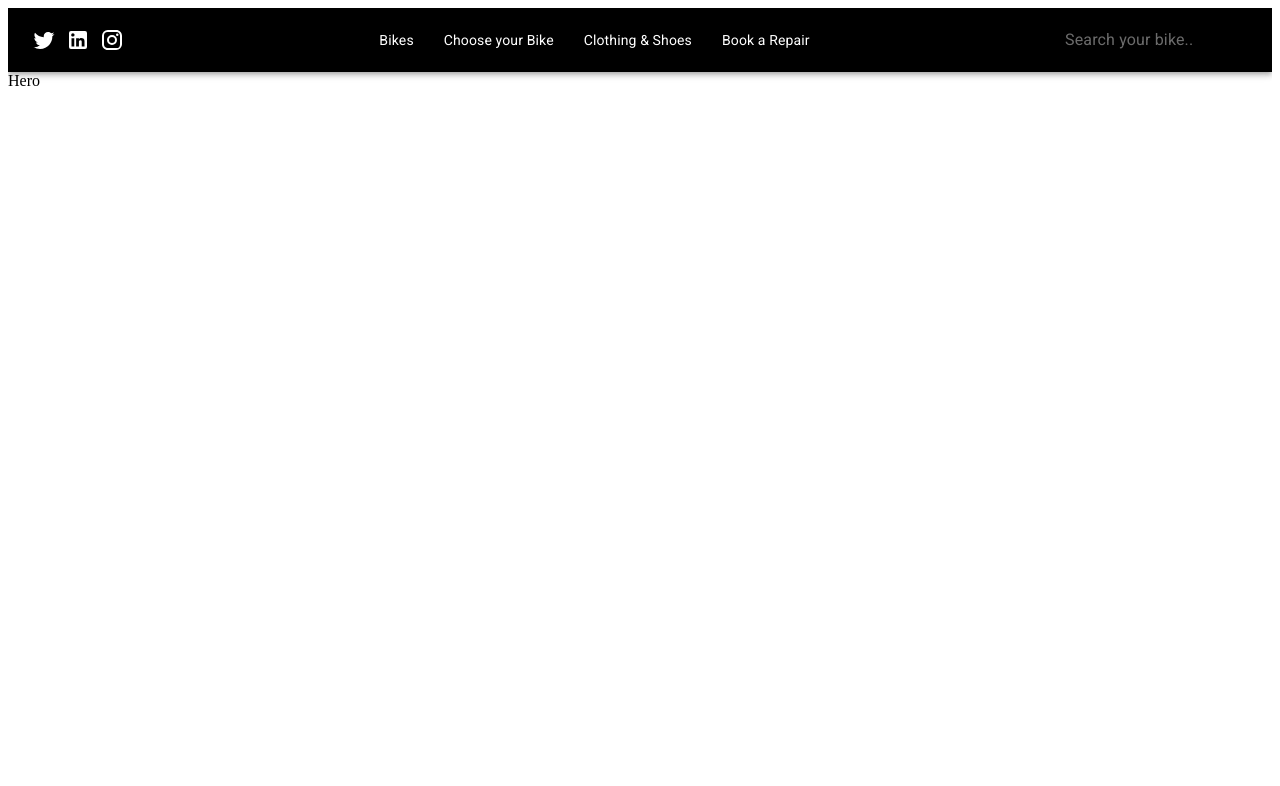
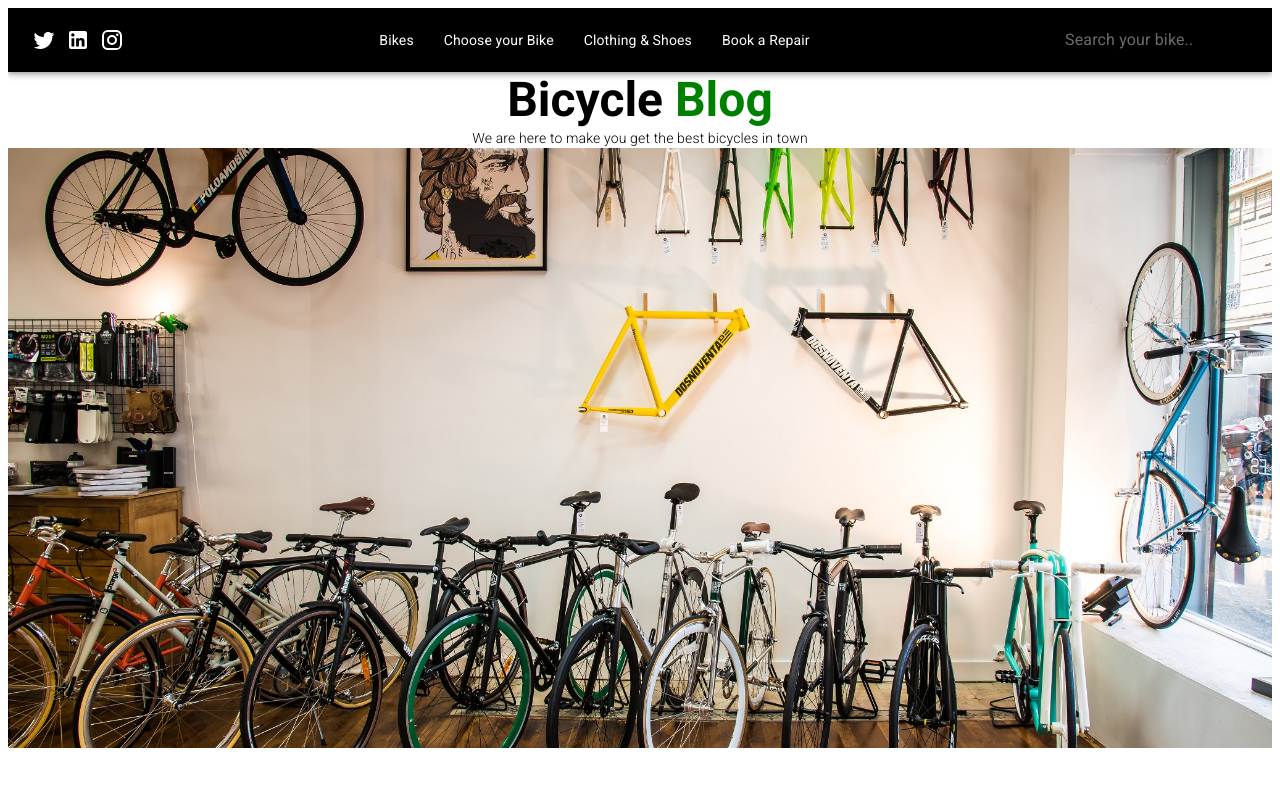
Before and after one commit to OerdBej/dashboard-mui, a React (Create React App) app: page / in a window 1280 px wide. Shown: the top 786 px of the page. Built offline with nearby package versions, Linux system fonts and the light colour scheme.

Commit message:
adding bicycle hero section on the page

```diff
--- a/src/components/hero/Hero.js
+++ b/src/components/hero/Hero.js
@@ -1,7 +1,30 @@
+import { Box, Typography } from "@mui/material";
 import React from "react";
+import HeroImage from "../../components/../static/HeroImage.jpg";
 
 const Hero = () => {
-  return <div>Hero</div>;
+  return (
+    <Box>
+      <Typography align="center" variant="h3" sx={{ fontWeight: 800 }}>
+        Bicycle <b style={{ color: "green" }}>Blog</b>
+      </Typography>
+      <Typography align="center" variant="body2" sx={{ fontWeight: 100 }}>
+        {" "}
+        We are here to make you get the best bicycles in town
+      </Typography>
+      <Box
+        sx={{
+          backgroundImage: `url(${HeroImage})`,
+          backgroundRepeat: "no-repeat",
+          backgroundColor: "black",
+          backgroundPosition: "center",
+          backgroundSize: "cover",
+          height: 600,
+          width: "100",
+        }}
+      ></Box>
+    </Box>
+  );
 };
 
 export default Hero;
```
Also changed, not shown: src/static/HeroImage.jpg (added).
